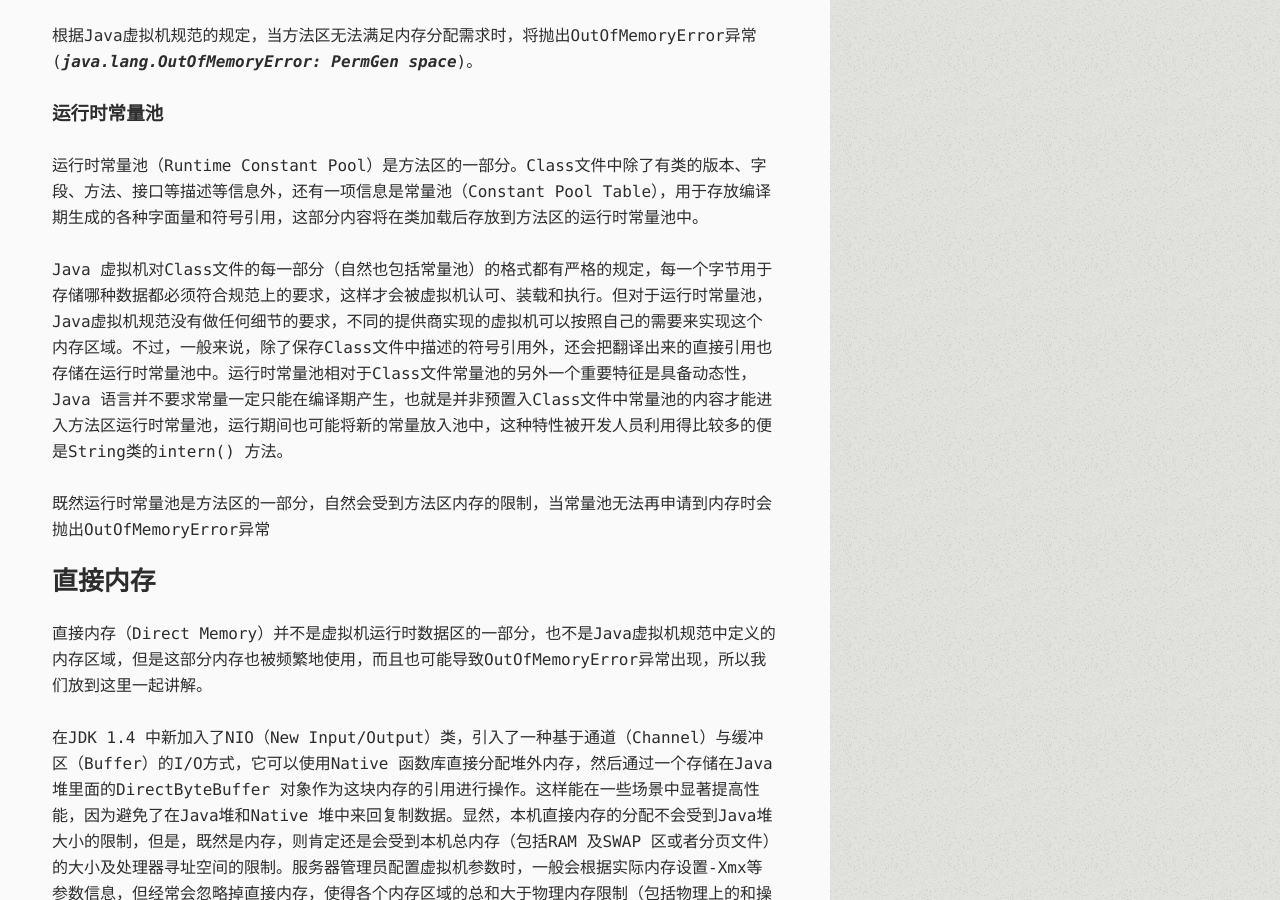
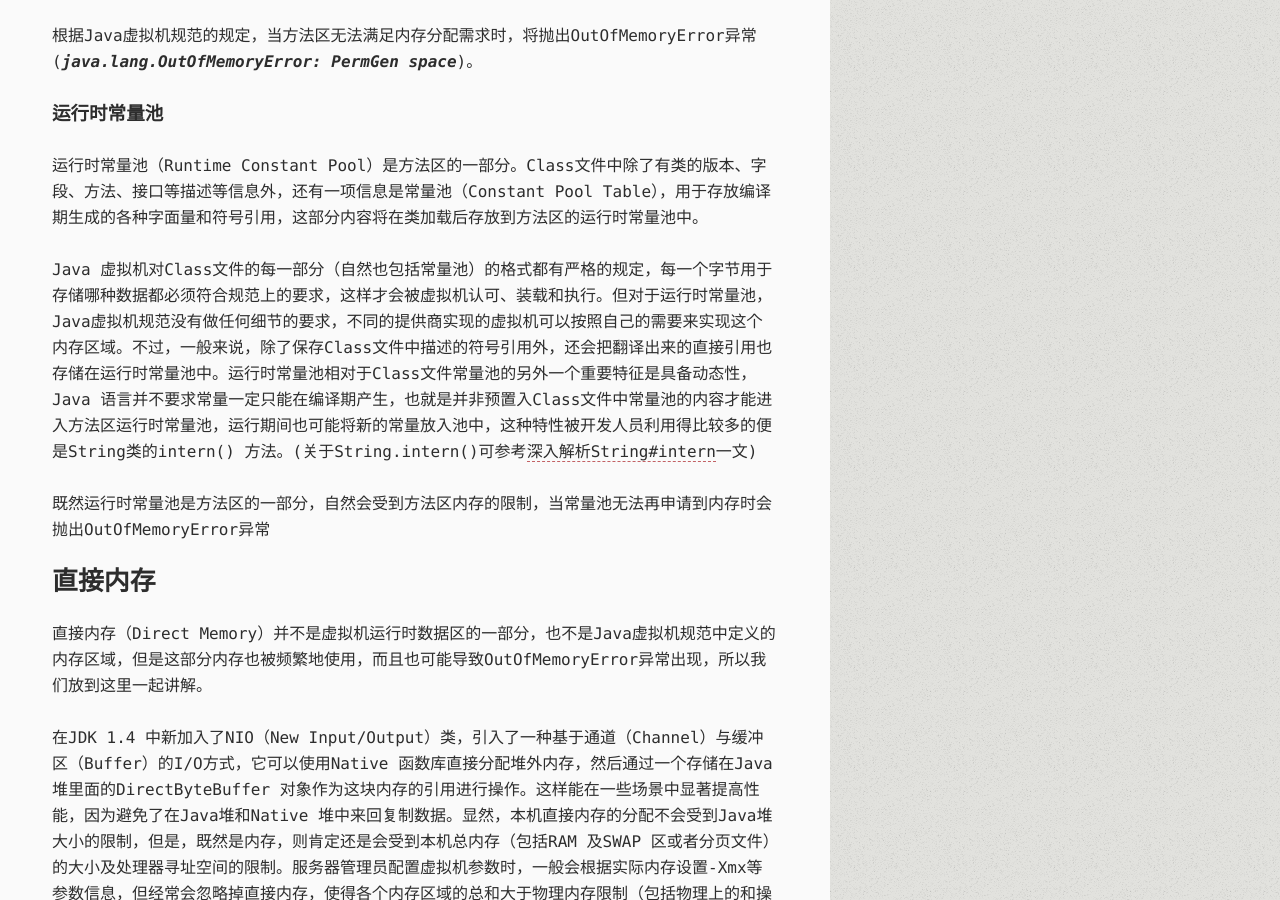
Before and after one commit to 18965050/18965050.github.io, a Jekyll site: the page built from work/jvm-memory-model.md, in a window 1280 px wide and 900 px high, scrolled down 3256 px. Built offline with Jekyll 4.4.1, drawn with Linux system fonts in a browser that asks for light colours; comment, search, counter and statistics services are not loaded.

Commit message:
文档修改

```diff
--- a/work/jvm-memory-model.md
+++ b/work/jvm-memory-model.md
@@ -56,7 +56,7 @@ Java虚拟机规范对这个区域的限制非常宽松，除了和Java堆一样
 #### 运行时常量池
 运行时常量池（Runtime Constant Pool）是方法区的一部分。Class文件中除了有类的版本、字段、方法、接口等描述等信息外，还有一项信息是常量池（Constant Pool Table），用于存放编译期生成的各种字面量和符号引用，这部分内容将在类加载后存放到方法区的运行时常量池中。
 
-Java 虚拟机对Class文件的每一部分（自然也包括常量池）的格式都有严格的规定，每一个字节用于存储哪种数据都必须符合规范上的要求，这样才会被虚拟机认可、装载和执行。但对于运行时常量池，Java虚拟机规范没有做任何细节的要求，不同的提供商实现的虚拟机可以按照自己的需要来实现这个内存区域。不过，一般来说，除了保存Class文件中描述的符号引用外，还会把翻译出来的直接引用也存储在运行时常量池中。运行时常量池相对于Class文件常量池的另外一个重要特征是具备动态性，Java 语言并不要求常量一定只能在编译期产生，也就是并非预置入Class文件中常量池的内容才能进入方法区运行时常量池，运行期间也可能将新的常量放入池中，这种特性被开发人员利用得比较多的便是String类的intern() 方法。
+Java 虚拟机对Class文件的每一部分（自然也包括常量池）的格式都有严格的规定，每一个字节用于存储哪种数据都必须符合规范上的要求，这样才会被虚拟机认可、装载和执行。但对于运行时常量池，Java虚拟机规范没有做任何细节的要求，不同的提供商实现的虚拟机可以按照自己的需要来实现这个内存区域。不过，一般来说，除了保存Class文件中描述的符号引用外，还会把翻译出来的直接引用也存储在运行时常量池中。运行时常量池相对于Class文件常量池的另外一个重要特征是具备动态性，Java 语言并不要求常量一定只能在编译期产生，也就是并非预置入Class文件中常量池的内容才能进入方法区运行时常量池，运行期间也可能将新的常量放入池中，这种特性被开发人员利用得比较多的便是String类的intern() 方法。(关于String.intern()可参考[深入解析String#intern](http://tech.meituan.com/in_depth_understanding_string_intern.html "深入解析String#intern")一文)
 
 既然运行时常量池是方法区的一部分，自然会受到方法区内存的限制，当常量池无法再申请到内存时会抛出OutOfMemoryError异常
 
```
Also changed, not shown: work/jvm-memory-management.md (+1 -1 lines).
